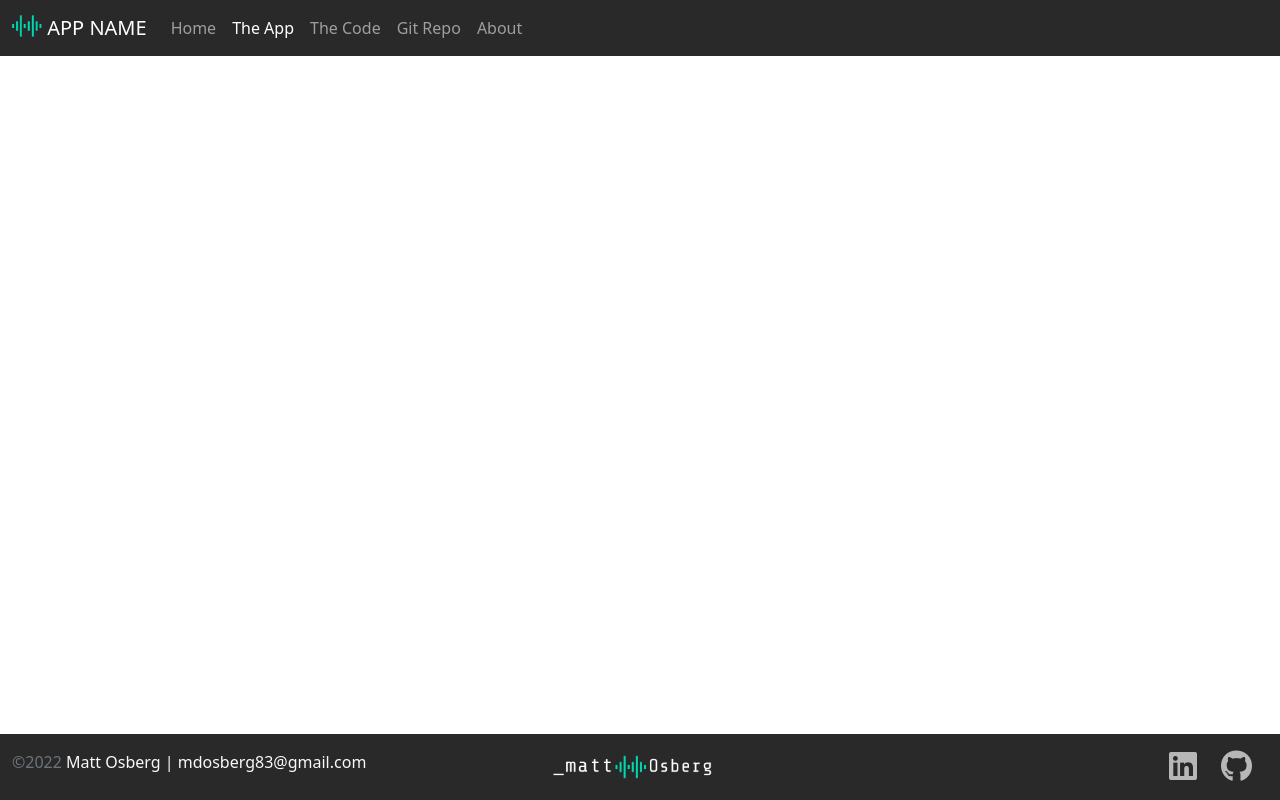
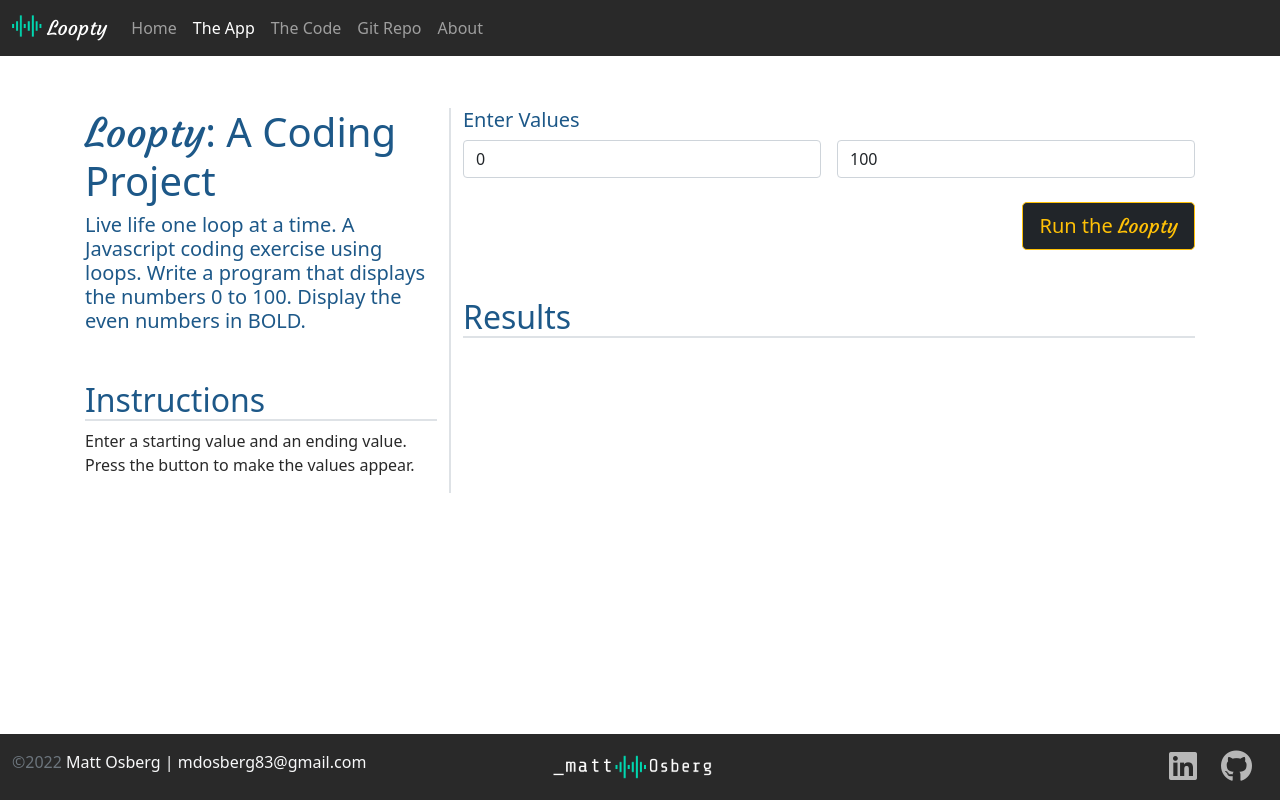
Before and after one commit to mozzy83/Loopty, a plain HTML site: page app.html in a window 1280 px wide. Drawn offline with nearby package versions, Linux system fonts and the light colour scheme.

Commit message:
The App HTML

```diff
--- a/app.html
+++ b/app.html
@@ -2,7 +2,7 @@
 <html lang="en" class="h-100">
 
 <head>
-    <title>App Name: A Coding Project By Matt Osberg</title>
+    <title>Loopty: A Coding Project By Matt Osberg</title>
     <!-- Required meta tags -->
     <meta charset="utf-8">
     <meta name="viewport" content="width=device-width, initial-scale=1, shrink-to-fit=no">
@@ -15,6 +15,10 @@
 
     <link href="/css/site.css" rel="stylesheet">
     <link rel="icon" type="image/png" href="/img/TransparentFavicon2.png">
+    <!--Google Fonts for Courgette-->
+    <link rel="preconnect" href="https://fonts.googleapis.com">
+    <link rel="preconnect" href="https://fonts.gstatic.com" crossorigin>
+    <link href="https://fonts.googleapis.com/css2?family=Courgette&display=swap" rel="stylesheet">
 
 </head>
 
@@ -24,7 +28,7 @@
         <div class="container-fluid">
             <a class="navbar-brand" href="#">
                 <img src="/img/TransparentFavicon2.png" alt="Logo" width="30" height="24" class="d-inline-block align-text-top">
-                APP NAME
+                <span class="logoFont">Loopty</span>
             </a>
             <button class="navbar-toggler" type="button" data-bs-toggle="collapse" data-bs-target="#navbarCollapse"
                 aria-controls="navbarCollapse" aria-expanded="false" aria-label="Toggle navigation">
@@ -55,8 +59,41 @@
     </nav>
     <!-- ****** Main Section ******-->
     <main class="flex-shrink-0">
-        <div class="containter">
-
+        <div class="container mt-5">
+            <div class="row row-cols-1 row-cols-lg-2">
+                <div class="col col-lg-4 border-end border-2">
+                    <h1><span class="logoFont">Loopty</span>: A Coding Project</h1>
+                    <h4 class="lead">
+                        Live life one loop at a time. A Javascript coding exercise using loops. Write a program that displays the numbers 0 to 100. Display the even numbers in <strong>BOLD.</strong>
+                    </h4>
+                    <h2 class="mt-5 border-bottom border-2">Instructions</h2>
+                    <p>Enter a starting value and an ending value. Press the button to make the values appear.</p>
+                </div>
+                <div class="col col-lg-8">
+                    <div>
+                        <h5>Enter Values</h5>
+                        <form class="row gy-2 gx-3">
+                            <div class="col">
+                                <input title="Start Value" id="startValue" type="number" class="form-control" placeholder="Start Value" value="0" aria-label="Start Value">
+                            </div>
+                            <div class="col">
+                                <input title="End Value" id="endValue" type="number" class="form-control" placeholder="End Value" value="100" aria-label="Start Value">
+                            </div>
+                            <div class="col-12 d-flex justify-content-end mt-4">
+                                <button id="btnSubmit" type="button" class="btn btn-dark btn-outline-warning btn-lg">Run the <span class="logoFont">Loopty</span></button>
+                            </div>
+                        </form>
+                        <h2 class="mt-5 border-bottom border-2">Results</h2>
+                        <div class="table-responsive">
+                            <table class="table table-striped table-sm">
+                                <tbody id="results">
+                                     <!--Results Go Here-->
+                                </tbody>
+                            </table>
+                        </div>
+                    </div>
+                </div>
+            </div>
         </div>
     </main>
     <!-- ****** Footer Section ******-->
--- a/css/site.css
+++ b/css/site.css
@@ -73,3 +73,7 @@ main>.container {
     bottom: 0;
     width: 100%;
 }
+
+.logoFont{
+    font-family: 'Courgette', cursive;
+}
```
Also changed, not shown: code.html (+7 -3 lines), index.html (+7 -4 lines).
